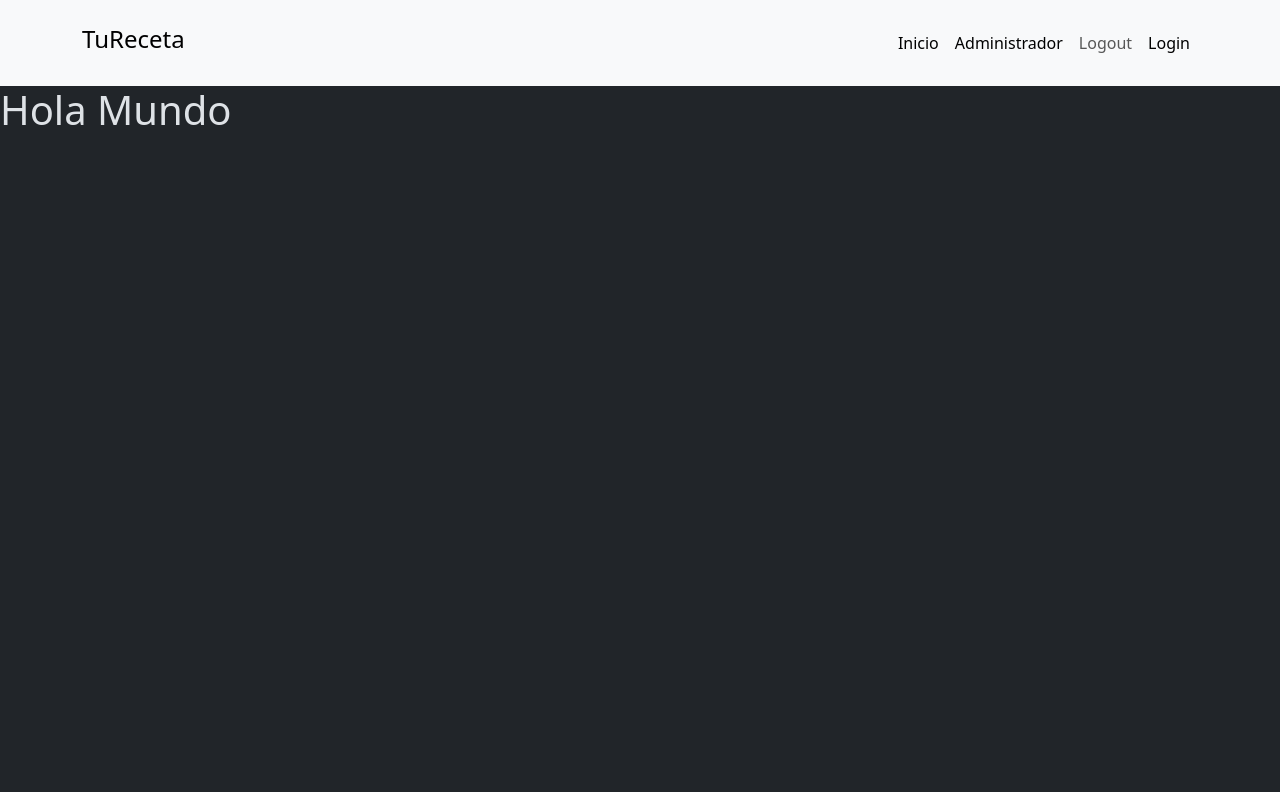
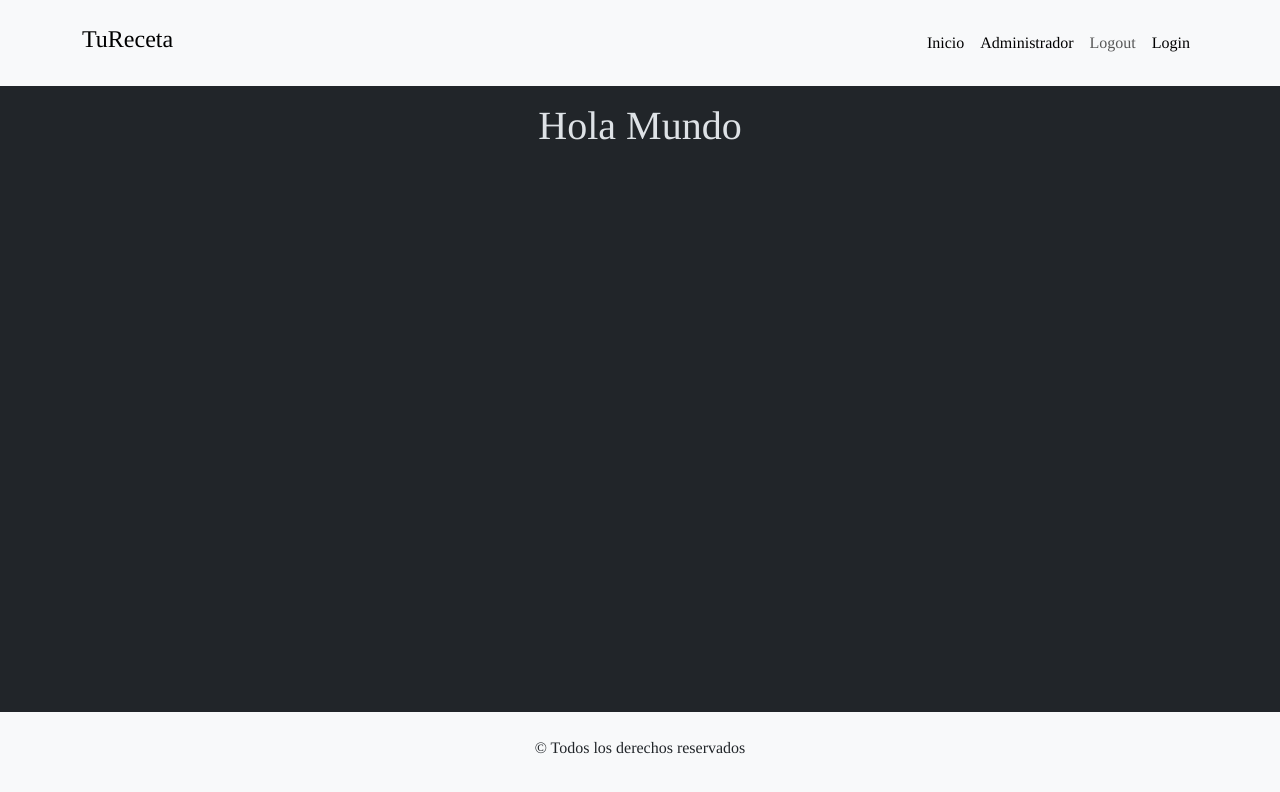
Before and after one commit to juanchiblanco/react-blogRecetas, a React (Vite) app: page / in a window 1280 px wide. Shown: the top 792 px of the page. Built offline with nearby package versions, Linux system fonts and the light colour scheme.

Commit message:
agregue footer, maquetado al app

```diff
--- a/src/App.jsx
+++ b/src/App.jsx
@@ -1,6 +1,7 @@
 import "bootstrap/dist/css/bootstrap.min.css";
 import Menu from "./shared/Menu";
 import { BrowserRouter } from "react-router";
+import Footer from "./shared/Footer";
 
 function App() {
 
@@ -8,7 +9,10 @@ function App() {
     <>
     <BrowserRouter>
     <Menu></Menu>
-      <h1>Hola Mundo</h1>
+    <main className="container my-3">
+      <h1 className="text-center">Hola Mundo</h1>
+      </main>
+      <Footer></Footer>
       </BrowserRouter>
     </>
   )
--- a/src/index.css
+++ b/src/index.css
@@ -0,0 +1,18 @@
+@import url("https://fonts.googleapis.com/css2?family=Tinos:ital,wght@0,400;0,700;1,400;1,700&display=swap");
+
+@import url("https://fonts.googleapis.com/css2?family=Raleway:ital,wght@0,100..900;1,100..900&family=Tinos:ital,wght@0,400;0,700;1,400;1,700&display=swap");
+
+#root {
+  display: flex;
+  flex-direction: column;
+  min-height: 100vh;
+  font-family: "Tinos", sans-serif;
+  font-style: normal;
+}
+main {
+  flex-grow: 1;
+}
+
+.raleway {
+  font-family: "Raleway", sans-serif;
+}
--- /dev/null
+++ b/src/shared/Footer.jsx
@@ -0,0 +1,9 @@
+const Footer = () => {
+  return (
+    <footer className="text-center py-4 text-dark bg-light">
+      <p>&copy; Todos los derechos reservados</p>
+    </footer>
+  );
+};
+
+export default Footer;
```
